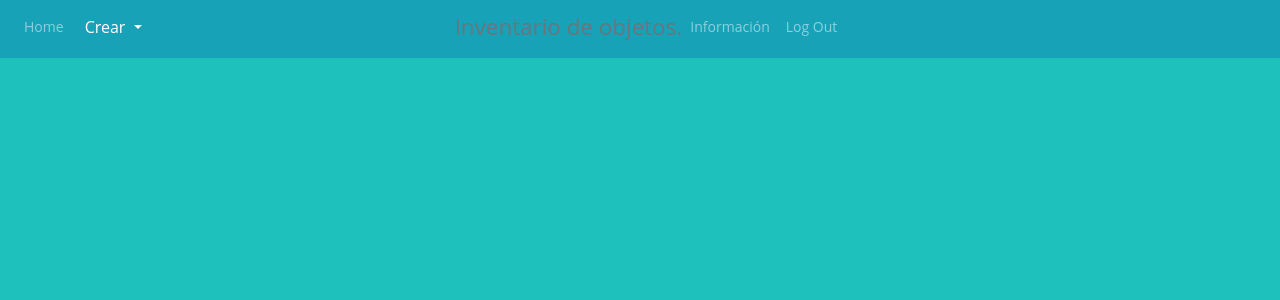
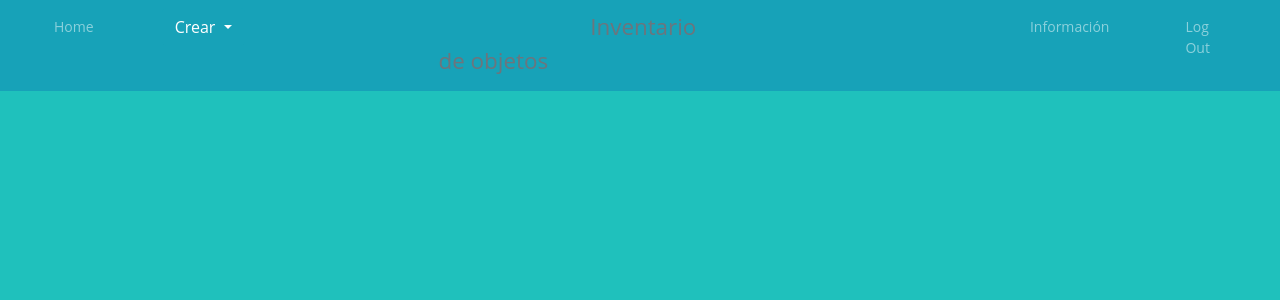
Before and after one commit to francobustos/inventory_1, a Django app: page /home/ in a window 1280 px wide. Shown: the top 300 px of the page. Run offline with Django 3.2, Linux system fonts and the light colour scheme; the visitor is signed in with stand-in values (Sample User, id 1); data that the repository does not hold is empty; parts of the project's set-up code (start-up, migrations or seed data) failed here and were passed over; some libraries are stand-ins or nearby versions.

Commit message:
Arreglar nabvar

```diff
--- a/inventory/static/inventory_app/index.css
+++ b/inventory/static/inventory_app/index.css
@@ -14,6 +14,15 @@
 
 }
 
+#Info{
+  margin-left: 280px;
+}
+
+.navbar-nav > li{
+  margin-left:30px;
+  margin-right:30px;
+}
+
 h1{
   text-align: center;
 }
--- a/inventory/templates/inventory_app/home.html
+++ b/inventory/templates/inventory_app/home.html
@@ -38,10 +38,10 @@
         </li>
         <h3 class="empresaNav">
 
-          <small class="text-muted"> Inventario de objetos.</small>
+          <small class="text-muted"> Inventario de objetos</small>
         </h3>
         <li class="nav-item">
-          <a class="nav-link" href="{% url 'informacion' %}">Información</a>
+          <a id="Info"  class="nav-link" href="{% url 'informacion' %}">Información</a>
         </li>
         <li class="nav-item">
           <a class="nav-link" href="{% url 'login' %}">Log Out</a>
```
Also changed, not shown: inventory/templates/inventory_app/informacion.html (+4 -3 lines).
